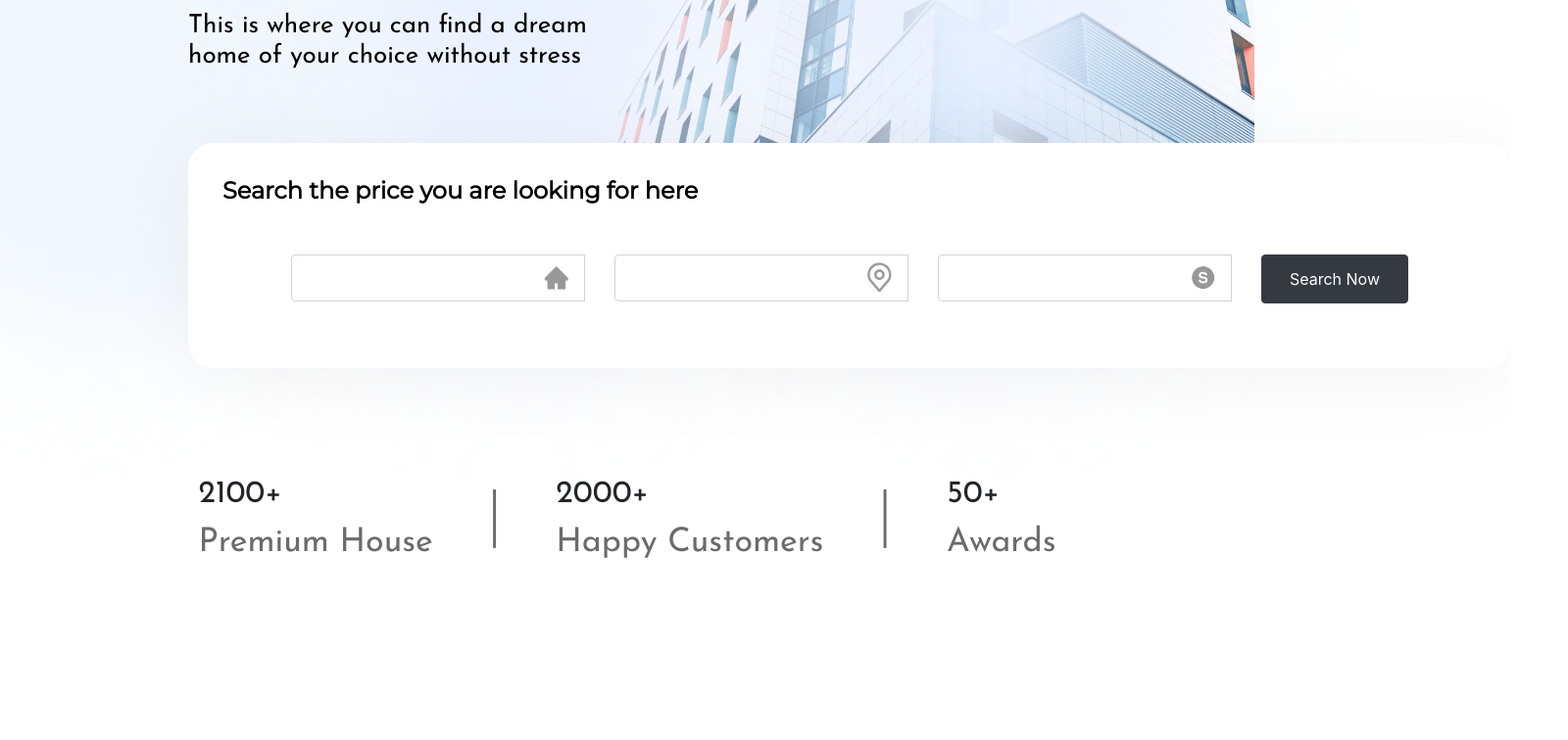
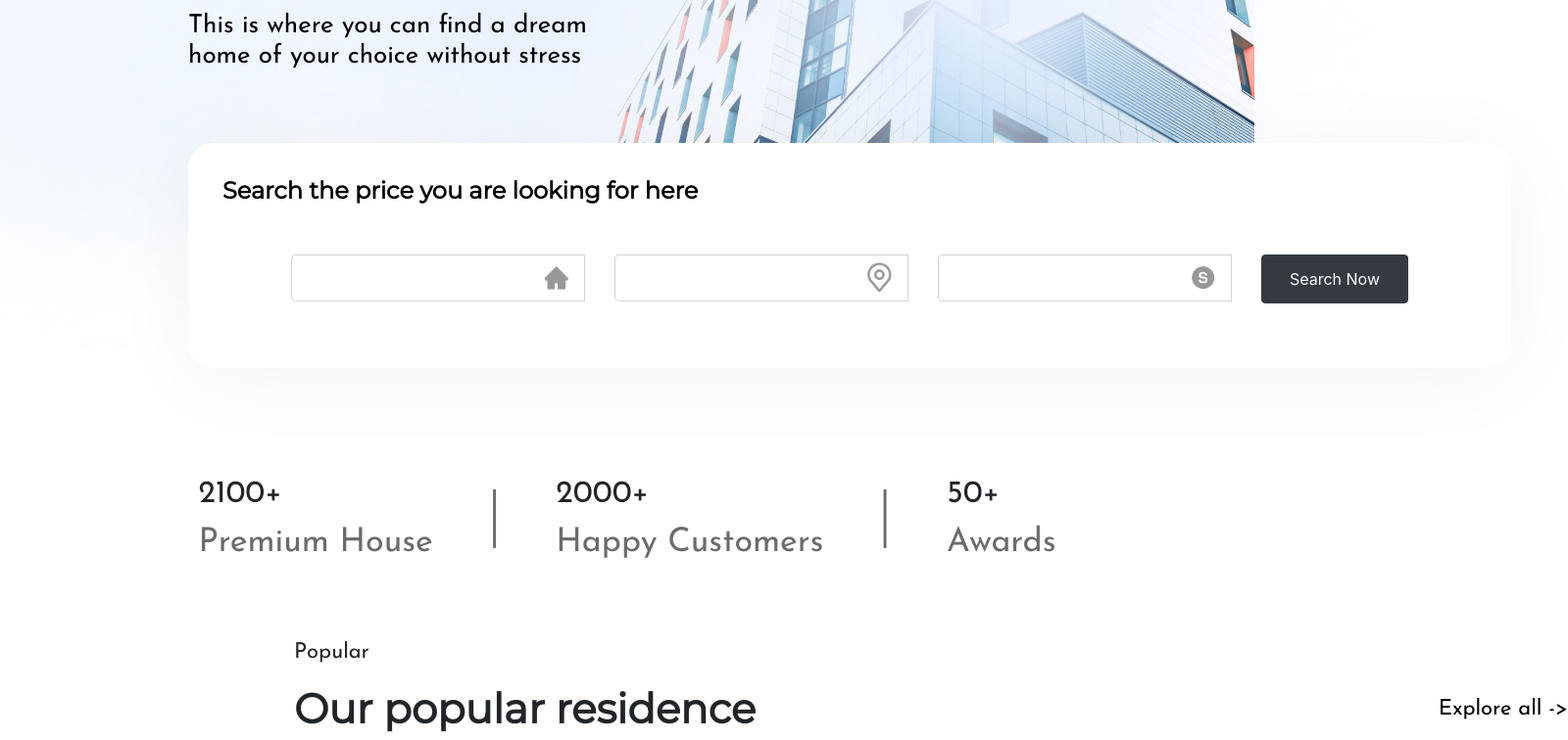
Before and after one commit to firdausdicko97/apart, a Nuxt app: page / in a window 1280 px wide. Shown: the part 484-1240 px from the top of the page at 98% size, 1600 px wide, since content can reach past the window. Before the commit the page ends 1134 px from the top, so only its background shows below. Built offline with nearby package versions, Linux system fonts and the light colour scheme; a web font is replaced by a local one.

Commit message:
add popular item title

```diff
--- a/pages/index.vue
+++ b/pages/index.vue
@@ -19,7 +19,7 @@
               stress
             </p>
           </section>
-          <!-- Search -->
+          <!-- Search Start -->
           <section class="search">
             <p>Search the price you are looking for here</p>
             <div class="filter">
@@ -82,8 +82,8 @@
           </section>
         </section>
       </section>
-      <!-- search -->
-      <!-- Value -->
+      <!-- search end -->
+      <!-- Value start -->
       <section class="value">
         <!-- value 1 -->
         <div class="value_content">
@@ -103,7 +103,16 @@
           <p class="value_sub">Awards</p>
         </div>
       </section>
-      <!-- Value -->
+      <!-- Value end -->
+      <!-- Popular start -->
+      <section class="popular">
+        <p class="popular_text">Popular</p>
+        <div class="popular_title">
+          <p class="section_title">Our popular residence</p>
+          <button class="explore_all">Explore all -></button>
+        </div>
+      </section>
+      <!-- Popular end -->
     </div>
   </body>
 </template>
--- a/static/css/home.css
+++ b/static/css/home.css
@@ -14,6 +14,7 @@ body {
 .gradient .gradient {
   position: absolute;
   width: 1500px;
+  height: 800px;
   left: -50px;
   top: 80.66px;
 }
@@ -55,6 +56,7 @@ body {
 
 .search {
   position: absolute;
+
   width: 1350px;
   height: 230px;
   left: 0;
@@ -127,3 +129,38 @@ body {
   font-size: 34px;
   color: #6b6b6b;
 }
+
+.popular {
+  align-items: center;
+  padding: 0 300px;
+}
+
+.popular_text {
+  font-size: 22px;
+  font-family: "Josefin Sans";
+  font-style: normal;
+  font-weight: 400;
+}
+
+.popular_title {
+  padding-top: 10px;
+  width: 1300px;
+  display: flex;
+  flex-direction: row;
+  justify-content: space-between;
+  align-items: center;
+}
+
+.section_title {
+  font-size: 42px;
+  font-family: "Montserrat";
+  font-weight: 700;
+}
+
+.explore_all {
+  background-color: transparent;
+  border: none;
+  font-size: 22px;
+  font-family: "Josefin Sans";
+  font-weight: 400;
+}
```
